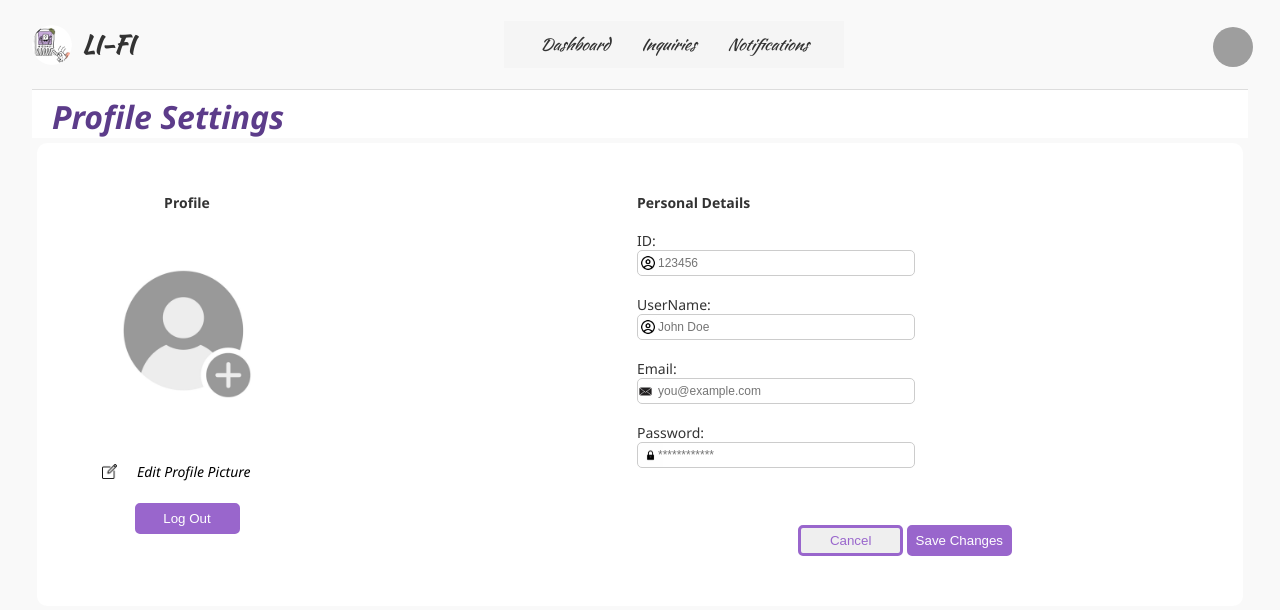
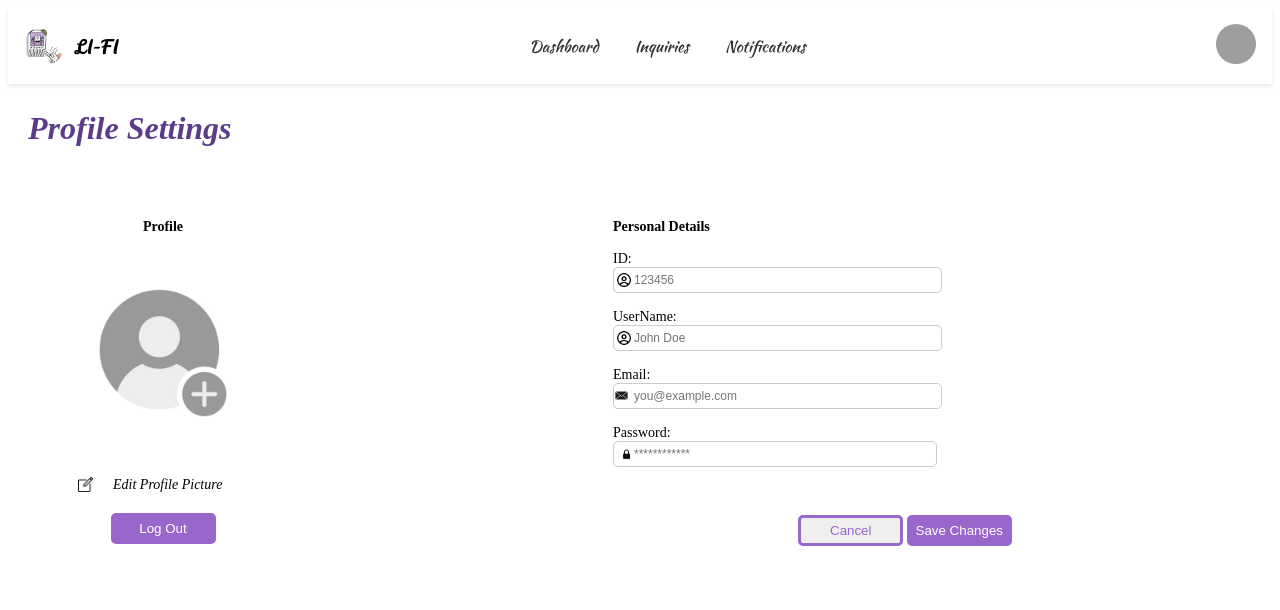
Before and after one commit to Angela-K-C/lost_and_found, a PHP site: page /pages/profile.php in a window 1280 px wide. Shown: the top 610 px of the page. Run offline with PHP 8.4, Linux system fonts and the light colour scheme; grey boxes are pictures that could not be loaded.

Commit message:
modified css for main pages

```diff
--- a/assets/css/dashboard.css
+++ b/assets/css/dashboard.css
@@ -8,73 +8,47 @@ body {
   font-family: "Segoe UI", sans-serif;
   background-color: #f9f9f9;
   color: #333;
-  padding: 0 2rem;
 }
 
-.navbar {
-  display: flex;
-  justify-content: space-between;
-  align-items: center;
-  padding: 1.5rem 0;
-  border-bottom: 1px solid #ddd;
-  font-family: "Kaushan Script", cursive;
-  height: 90px;
-}
-
-.logo {
-  font-size: 1.5rem;
-  font-weight: bold;
-  font-family: "Kaushan Script", cursive;
-  display: flex;
-  align-items: center;
-}
-
-.logo img {
-  height: 40px;
-  width: 40px;
-  border-radius: 50%;
-  object-fit: cover;
-  margin-right: 10px;
-}
-
-.nav-links a {
-  margin: 0 1rem;
-  text-decoration: none;
-  font-style: italic;
-  color: #333;
-}
-
-.profile img {
-  border-radius: 50%;
-  height: 40px;
-  width: 40px;
-  object-fit: cover;
+.dashboard-page {
+  margin: 2rem;
 }
 
 /* Search Filter */
 .search-filter {
-  margin: 1.5rem 0;
+  margin: 2rem 0;
   display: flex;
   gap: 1rem;
-  flex-wrap: wrap;
-  align-items: center;
+  align-items: left;
+  width: 100%;
+  flex-direction: column;
 }
 
-.search-filter input,
-.search-filter select {
+.search-filter input {
   padding: 0.6rem 1rem;
   font-size: 1rem;
   border-radius: 6px;
   border: 1px solid #ccc;
-  min-width: 180px;
+  min-width: 400px;
+}
+
+.filters {
+  width: 100%;
+  display: grid;
+  grid-template-columns: 1fr 1fr 1fr;
 }
 
 .filter-btn {
-  background: #e4e4e4;
-  border: none;
-  border-radius: 6px;
-  padding: 0.6rem 1rem;
   cursor: pointer;
+  width: 25px;
+  height: 25px;
+}
+
+.filters select {
+  width: 350px;
+  color: #374151;
+  font-family: "Inter";
+  font-size: 18px;
 }
 
 /* Card Grid */
--- /dev/null
+++ b/assets/css/navbar.css
@@ -0,0 +1,41 @@
+.navbar {
+  display: flex;
+  justify-content: space-between;
+  align-items: center;
+  padding: 1rem 1rem;
+  box-shadow: 0 2px 4px rgba(0, 0, 0, 0.1);
+  background-color: #fff;
+}
+
+.logo {
+  font-size: 1.25rem;
+  font-weight: bold;
+  font-family: "Leckerli One", cursive;;
+  display: flex;
+  align-items: center;
+  font-weight: 400;
+}
+
+.logo img {
+  height: 40px;
+  width: 40px;
+  border-radius: 50%;
+  object-fit: cover;
+  margin-right: 10px;
+}
+
+.nav-links a {
+  margin: 0 1rem;
+  text-decoration: none;
+  color: #333;
+  font-family: "Kaushan Script", cursive;
+  font-weight: 400;
+  font-style: normal;
+}
+
+.profile img {
+  border-radius: 50%;
+  height: 40px;
+  width: 40px;
+  object-fit: cover;
+}
--- a/assets/css/profile.css
+++ b/assets/css/profile.css
@@ -1,85 +1,11 @@
-* {
-    margin: 0;
-    border: 0;
-    box-sizing: border-box;
-}
-
-nav {
-    display: flex;
-    justify-content: space-between;
-    align-items: center;
-    background-color: whitesmoke;
-    padding: 12px 20px;
-}
-
-nav ul {
-    display: flex;
-    gap: 36px;
-    list-style-type: none;
-}
-
-.nav-left {
-    display: flex;
-    justify-content: center;
-    align-items: center;
-    gap: 12px;
-    margin-left: 12px;
-}
-
-.nav-left > img {
-    width: 40px;
-    height: 40px;
-}
-
-.website-name {
-    color:black;
-    font-size: 18px;
-   list-style-type: none;
-    font-style: italic;
-
-}
-
-.main-links {
-    display: flex;
-    gap: 36px;
-
-     font-style: italic;
-    font-size: 16px;
-    font-weight: 500;
-    color: #495057;
-}
-
-.main-links li {
-    padding: 10px 15px;
-    cursor: pointer;
-    color:black;
-}
-
-.main-links li:hover {
-    color:black ;
-    background-color: rgba(46, 92, 184, 0.08);
-}
-
-.profile {
-    width: 35px;
-    height: 35px;
-}
-body {
-    background-color:white;
-
-}
 h1{
     padding-top: 5px;
     padding-left: 20px;
     font-style: italic;
     color:rgb(92, 60,138);
-     background-color:white;
+    background-color:white;
 }
-.zero{
-    text-align: left;
-    padding-top: 75px;
 
-}
 .container{
     display: flex;
     gap: 250px;
@@ -88,12 +14,10 @@ h1{
     border-radius: 10px;
     margin: 5px;
 
-
 }
 .image-container {
     text-align:center;
     padding: 30px;
-
 }
 
 
--- a/includes/navbar.php
+++ b/includes/navbar.php
@@ -3,11 +3,10 @@
 <head>
   <meta charset="UTF-8">
   <meta name="viewport" content="width=device-width, initial-scale=1.0">
-  <link rel="stylesheet" href="../assets/css/dashboard.css" />
-  <link
-    href="https://fonts.googleapis.com/css2?family=Kaushan+Script&display=swap"
-    rel="stylesheet"
-  />
+  <link rel="stylesheet" href="../assets/css/navbar.css" />
+  <link rel="preconnect" href="https://fonts.googleapis.com">
+  <link rel="preconnect" href="https://fonts.gstatic.com" crossorigin>
+  <link href="https://fonts.googleapis.com/css2?family=Inter:ital,opsz,wght@0,14..32,100..900;1,14..32,100..900&family=Kaushan+Script&family=Leckerli+One&display=swap" rel="stylesheet">
 </head>
 <body>
   <header class="navbar">
--- a/pages/profile.php
+++ b/pages/profile.php
@@ -8,6 +8,7 @@
     </head>
 
     <body>
+
         <?php include '../includes/navbar.php' ?>
 
         <h1>Profile Settings</h1>
```
Also changed, not shown: assets/css/inquiries.css (+6 -2 lines), pages/dashboard.php (+6 -1 lines), pages/inquiries.php (+4 -3 lines), assets/images/filter.png (added), assets/images/folder.png (added).
